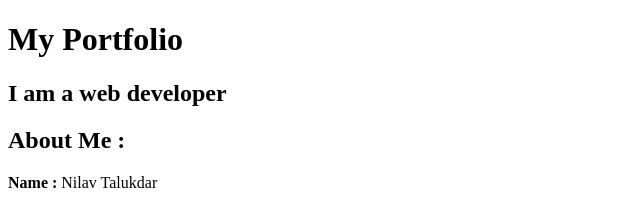
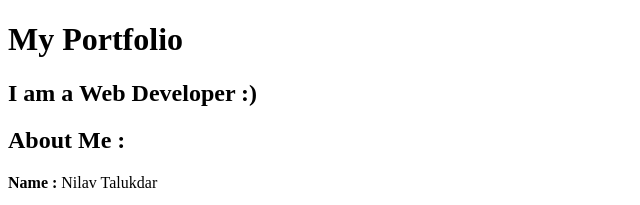
Before and after one commit to nilavtalukdar85/html_portfolio, a plain HTML site: page index.html in a window 1280 px wide. Shown: the top 205 px of the page, 0-640 px from the left. Drawn offline with Linux system fonts and the light colour scheme.

Commit message:
Update index.html

```diff
--- a/index.html
+++ b/index.html
@@ -8,7 +8,7 @@
   <body>
     <header>
       <h1>My Portfolio</h1>
-      <h2>I am a web developer</h2>
+      <h2>I am a Web Developer :)</h2>
       <h2>About Me :</h2>
       <p><b>Name : </b> Nilav Talukdar</p>
       <img src="nilav.jpg" alt="profile image" height="240px" />
```
